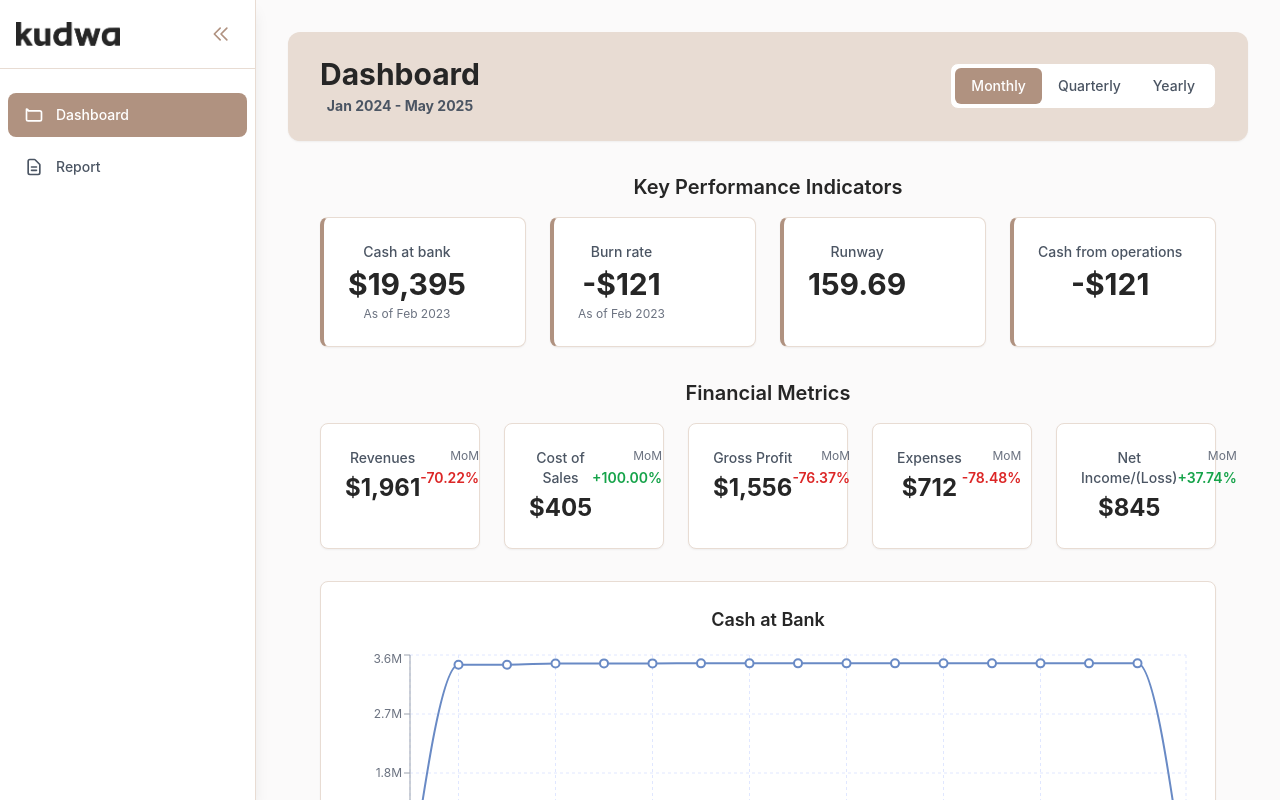
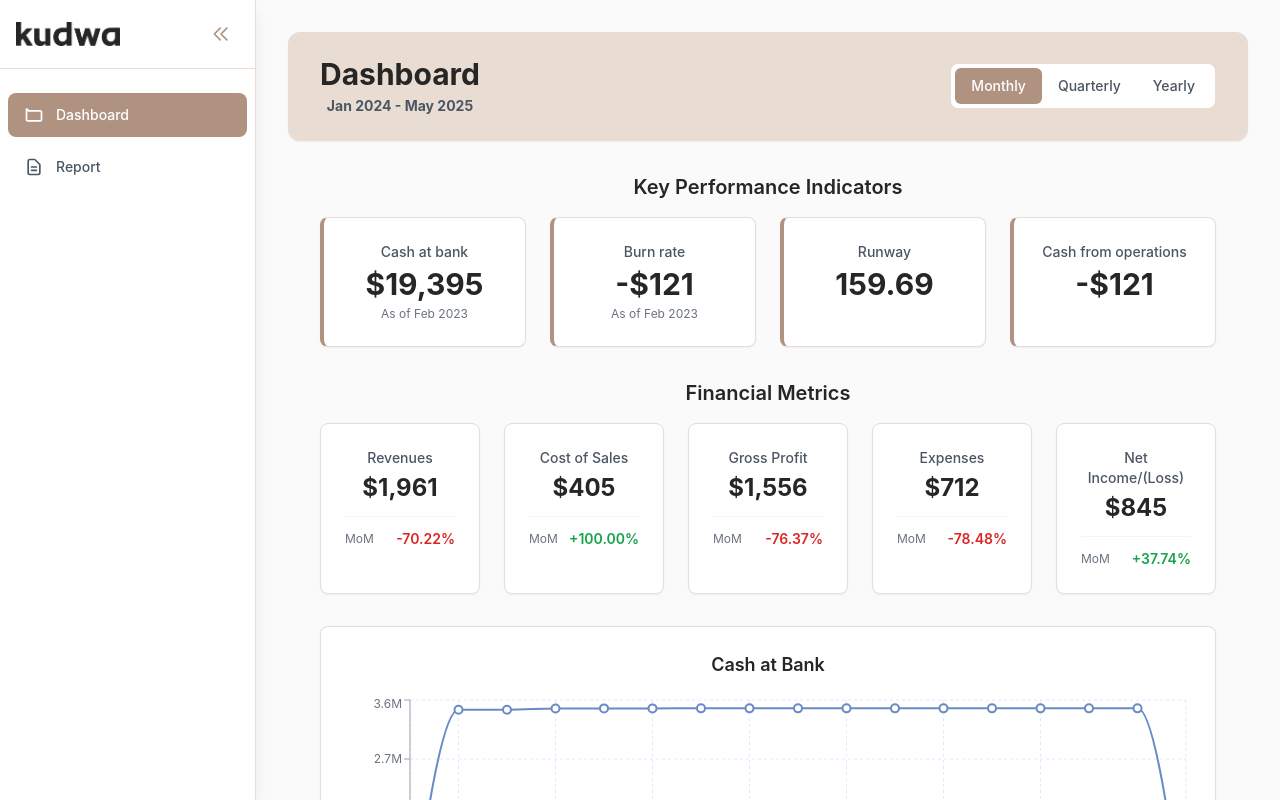
Before and after one commit to phelpa/kudwa-plinio-sidebar-dashboard, a React (Vite) app: page / in a window 1280 px wide. Shown: the top 800 px of the page. Built offline with nearby package versions, Linux system fonts and the light colour scheme.

Commit message:
refactor KPICard layout for improved readability and styling

```diff
--- a/src/components/KPICard.tsx
+++ b/src/components/KPICard.tsx
@@ -22,7 +22,7 @@ const KPICard: React.FC<KPICardProps> = ({ kpi, isTopKPI = false }) => {
         isTopKPI ? "border-l-4 border-l-warm-brown" : ""
       }`}
     >
-      <div className="flex justify-between items-start">
+      <div>
         <div>
           <p className="text-sm font-medium text-gray-600 mb-1">{kpi.name}</p>
           <p
@@ -46,13 +46,17 @@ const KPICard: React.FC<KPICardProps> = ({ kpi, isTopKPI = false }) => {
           )}
         </div>
         {hasChange && (
-          <div className="text-right">
-            <p className="text-xs text-gray-500 mb-1">{kpi.prefix}</p>
-            <p
-              className={`text-sm font-semibold ${getChangeColor(changeValue)}`}
-            >
-              {formatPercentage(changeValue)}
-            </p>
+          <div className="mt-3 pt-3 border-t border-gray-100">
+            <div className="flex items-center justify-between">
+              <p className="text-xs text-gray-500">{kpi.prefix}</p>
+              <p
+                className={`text-sm font-semibold ${getChangeColor(
+                  changeValue
+                )}`}
+              >
+                {formatPercentage(changeValue)}
+              </p>
+            </div>
           </div>
         )}
       </div>
```
